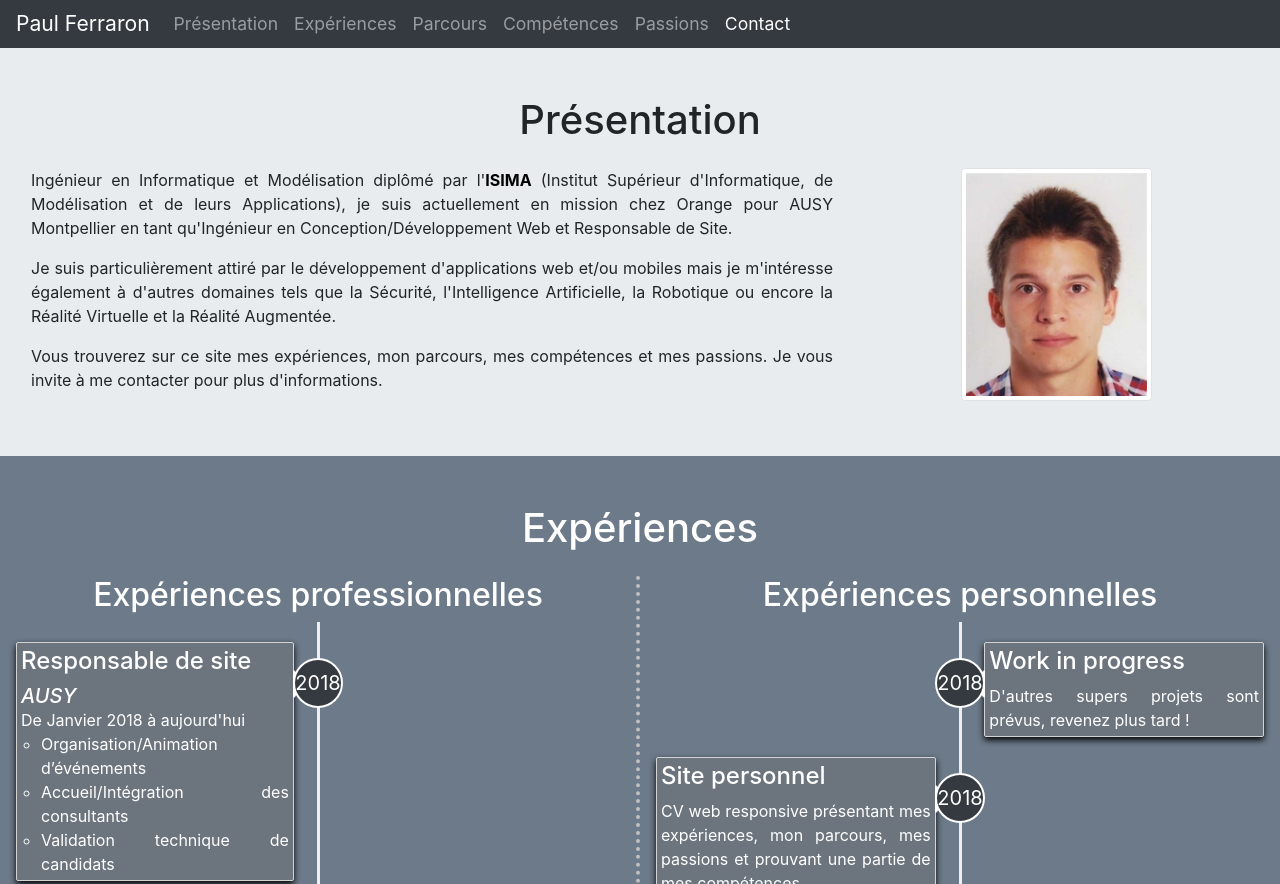
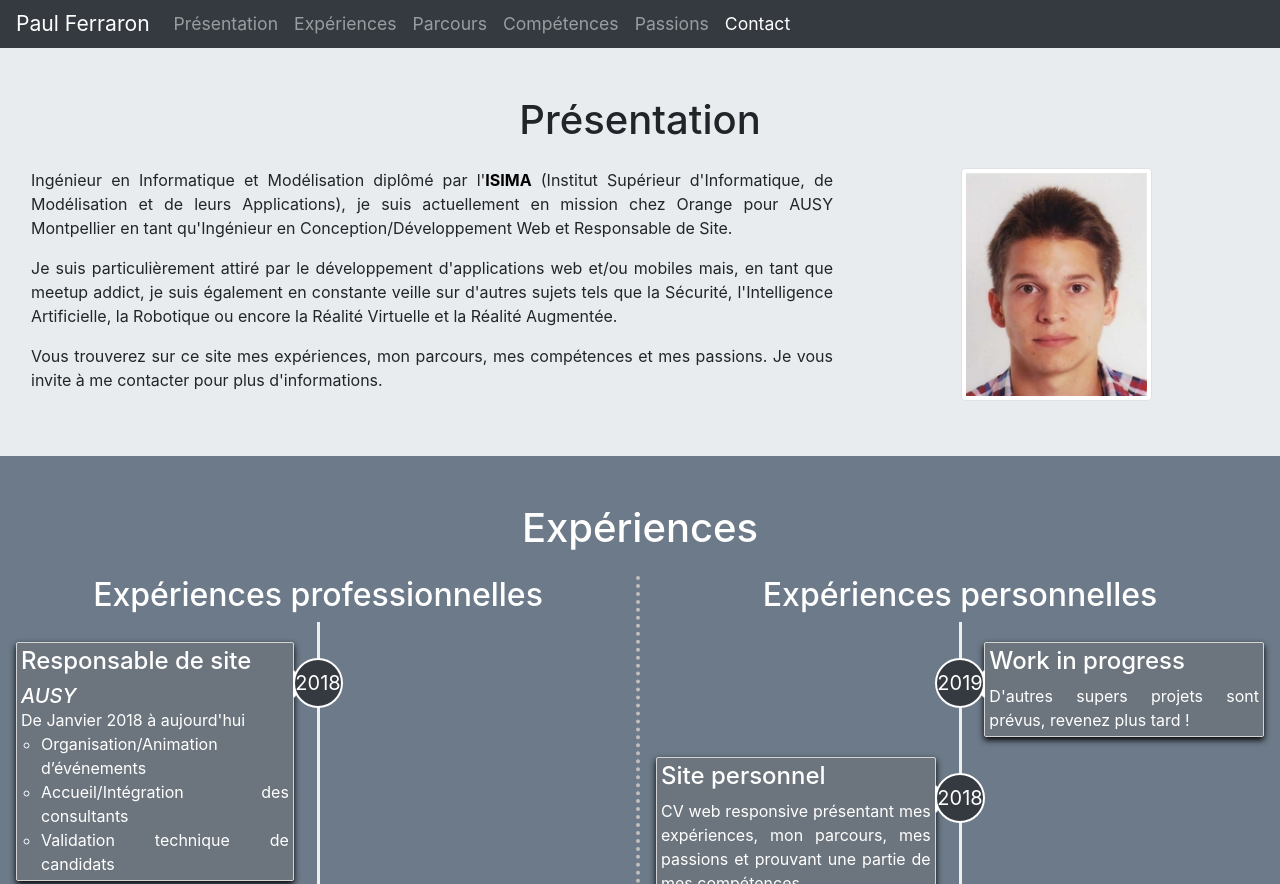
Before and after one commit to paulferraron/paulferraron.github.io, a plain HTML site: page index.html in a window 1280 px wide. Shown: the top 884 px of the page. Drawn offline with Linux system fonts and the light colour scheme.

Commit message:
Mise à jour des dates et de la présentation

```diff
--- a/index.html
+++ b/index.html
@@ -38,7 +38,7 @@
                         Ingénieur en Informatique et Modélisation diplômé par l'<a href="https://www.isima.fr/" target="_blank">ISIMA</a> (Institut Supérieur d'Informatique, de Modélisation et de leurs Applications), je suis actuellement en mission chez Orange pour AUSY Montpellier en tant qu'Ingénieur en Conception/Développement Web et Responsable de Site.
                     </p>
                     <p>
-                        Je suis particulièrement attiré par le développement d'applications web et/ou mobiles mais je m'intéresse également à d'autres domaines tels que la Sécurité, l'Intelligence Artificielle, la Robotique ou encore la Réalité Virtuelle et la Réalité Augmentée.
+                        Je suis particulièrement attiré par le développement d'applications web et/ou mobiles mais, en tant que meetup addict, je suis également en constante veille sur d'autres sujets tels que la Sécurité, l'Intelligence Artificielle, la Robotique ou encore la Réalité Virtuelle et la Réalité Augmentée.
                     </p>
                     <p>
                         Vous trouverez sur ce site mes expériences, mon parcours, mes compétences et mes passions. Je vous invite à me contacter pour plus d'informations.
@@ -131,7 +131,7 @@
                     <h2>Expériences personnelles</h2>
                     <ul class="timeline">
                         <li class="timeline-inverted">
-                            <div class="timeline-badge bg-dark">2018</div>
+                            <div class="timeline-badge bg-dark">2019</div>
                                 <div class="timeline-panel">
                                 <div class="timeline-heading">
                                     <h4 class="timeline-title">Work in progress</h4>
@@ -470,7 +470,7 @@
                     <span>Site web statique développé par <a href="https://paulferraron.github.io/" target="_blank">Paul Ferraron</a>.</span>
                 </div>
                 <div class="col-sm-6 text-center">
-                    <span>Copyright &copy; 2018. Tous droits réservés.</span>
+                    <span>Copyright &copy; 2018-2019. Tous droits réservés.</span>
                 </div>
             </div>
         </footer>
```
